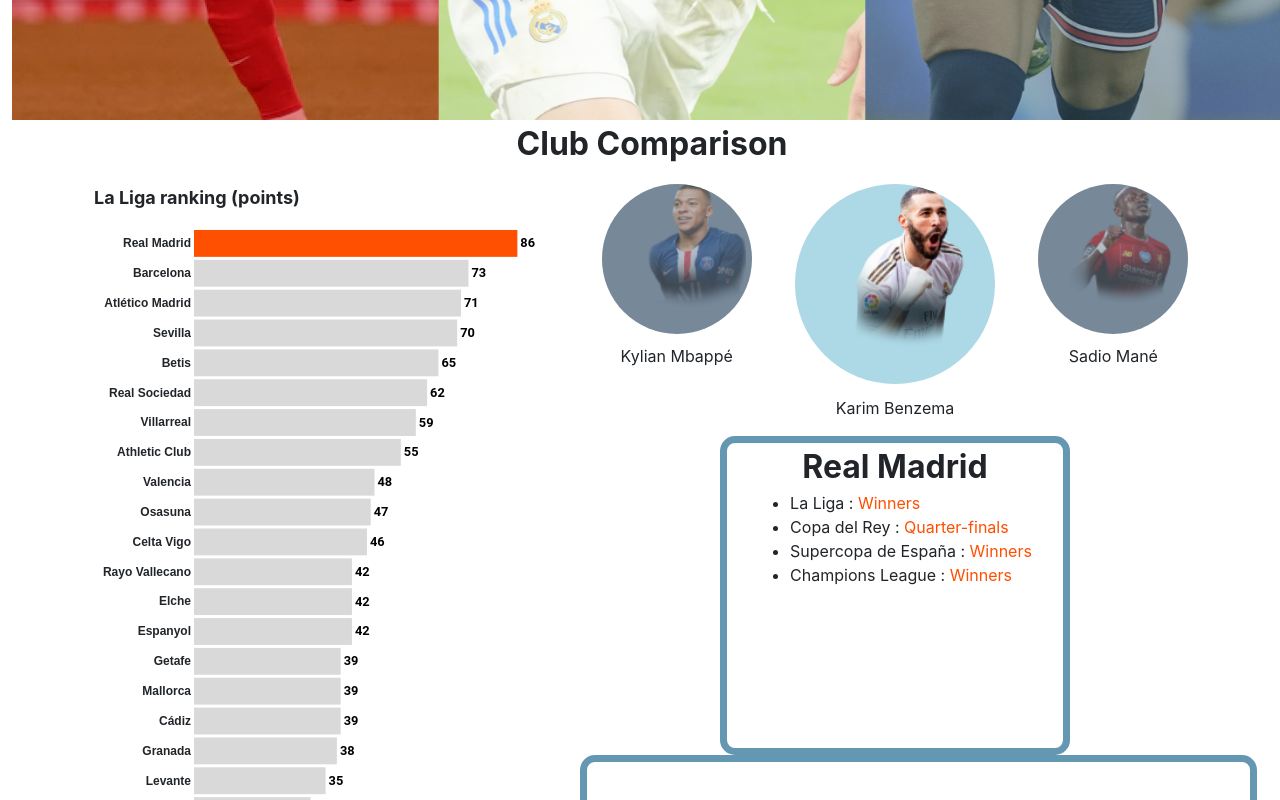
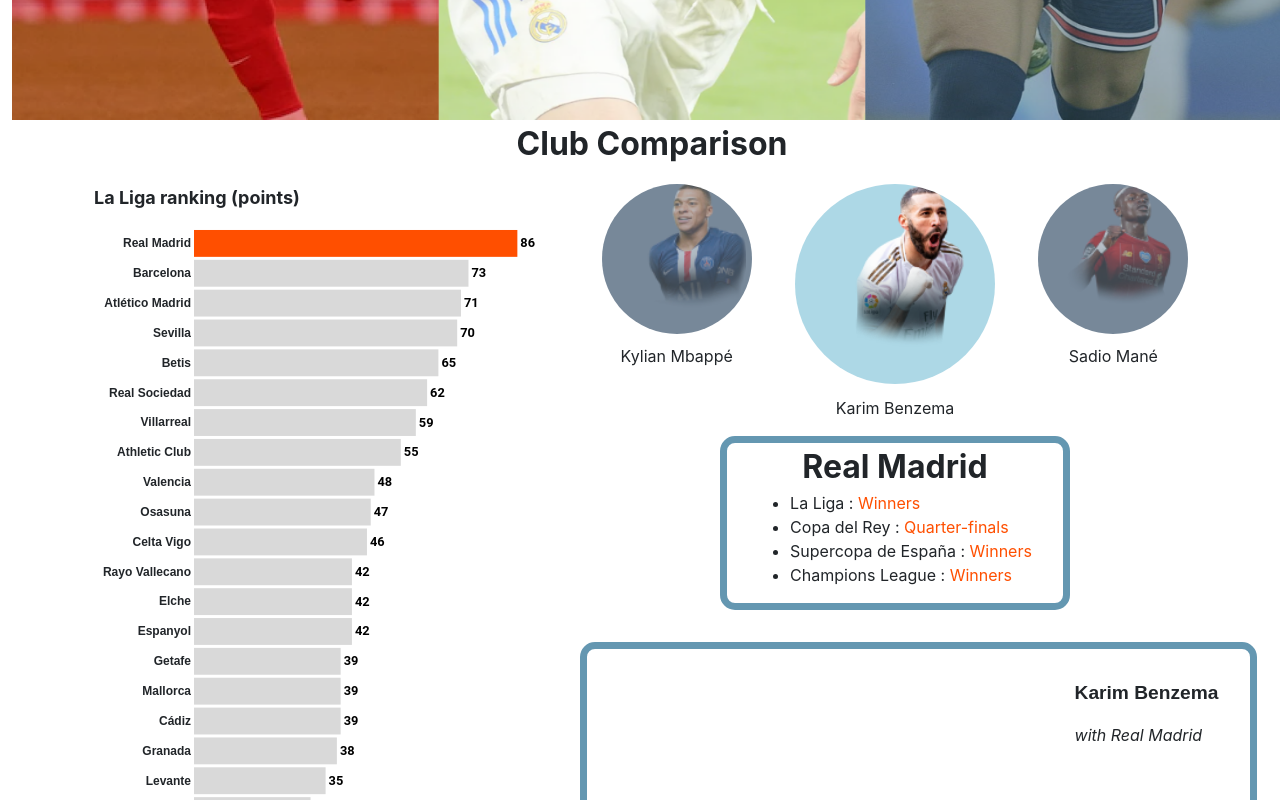
Before and after one commit to Kevin-Lam1013/INF8808-DataVizualisationProject, a React (Create React App) app: page / in a window 1280 px wide. Shown: the part 680-1480 px from the top of the page. Built offline with nearby package versions, Linux system fonts and the light colour scheme.

Commit message:
fix piechart firstviz

```diff
--- a/src/FirstViz/FirstViz.js
+++ b/src/FirstViz/FirstViz.js
@@ -13,6 +13,7 @@
   const [team, setTeam] = useState("Real Madrid");
   const [league, setLeague] = useState("La Liga");
   const [pieData, setPieData] = useState([]);
+  const [piePlayer, setPiePlayer] = useState("Karim Benzema");
 
   var playingTime1 = {
     MatchPlayed: 0,
@@ -35,7 +36,6 @@
     });
 
     d3.csv(dataCSV[player]["team"]).then(function (d) {
-      console.log(d);
       const temp1 = {
         Goal: 0,
         Assist: 0,
@@ -43,19 +43,7 @@
       };
 
       d.forEach((p) => {
-        let target1;
-        switch (player) {
-          case "benzema":
-            target1 = "Karim Benzema";
-            break;
-          case "mbappe":
-            target1 = "Kylian Mbappé";
-            break;
-          case "mane":
-            target1 = "Sadio Mané";
-            break;
-        }
-        if (p.Player === target1) {
+        if (p.Player === piePlayer) {
           temp1.Goal = parseInt(p.Gls);
           temp1.Assist = parseInt(p.Ast);
           playingTime1.MatchPlayed = parseInt(p.MP);
@@ -64,7 +52,6 @@
           temp1.TeamGoal += parseInt(p.Gls);
         }
       });
-      console.log(temp1);
       setPieData(temp1);
     });
   }, [player]);
@@ -75,14 +62,17 @@
       case "mbappe":
         setTeam("Paris S-G");
         setLeague("Ligue 1");
+        setPiePlayer("Kylian Mbappé");
         break;
       case "benzema":
         setTeam("Real Madrid");
         setLeague("La Liga");
+        setPiePlayer("Karim Benzema");
         break;
       case "mane":
         setTeam("Liverpool");
         setLeague("Premier League");
+        setPiePlayer("Sadio Mané");
         break;
     }
   };
@@ -108,7 +98,11 @@
             {list}
           </div>
           <div className="infoBox">
-            <PieChart data={pieData} />
+            <div className="infoBoxTitle">
+              <p className="playerName">{piePlayer}</p>
+              <p className="teamName">with {team}</p>
+            </div>
+            <PieChart data={pieData} className="pieChart" />
           </div>
         </div>
       </div>
--- a/src/FirstViz/styles.css
+++ b/src/FirstViz/styles.css
@@ -26,12 +26,13 @@
 .firstviz {
     width: 100vw;
     height: 100vh;
+    margin-bottom: 10%;
 }
 
 .infoBox{
     flex-grow: 1;
     width:fit-content;
-    height: 0%;
+    height: fit-content;
     border-radius: 15px;
     border-width: 7px;
     border-color: #6497B1;
@@ -42,6 +43,7 @@
     margin: auto;
     padding-right: 5%;
     padding-left: 5%;
+    margin-bottom: 5%;
 }
 
 .infoBox ul{
@@ -56,3 +58,19 @@
     font-weight: bold;
     font-size: large;
 }
+
+
+.infoBoxTitle{
+    align-self: flex-end;
+    margin-top: 5%;
+}
+
+.playerName{
+    font-family:Arial, Helvetica, sans-serif;
+    font-weight: bolder;
+    font-size: larger;
+}
+
+.teamName{
+    font-style: italic;
+}
```
